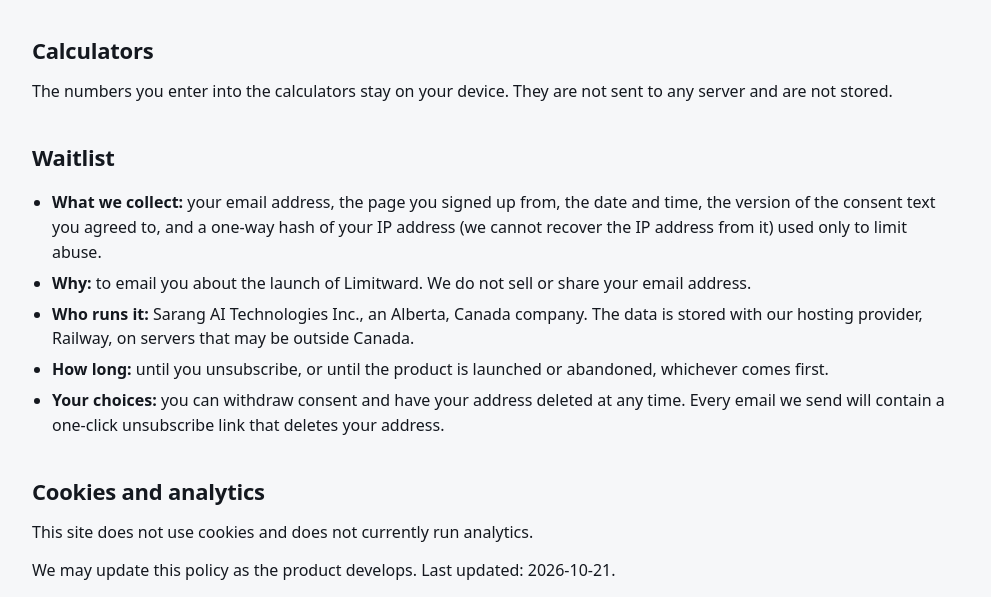
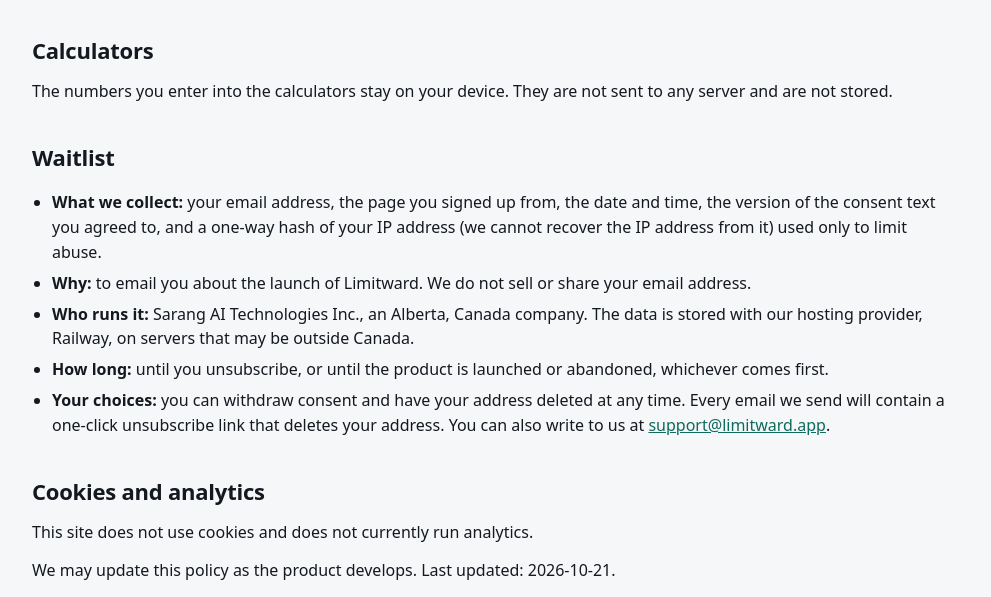
Before and after one commit to Do-You-Know-Show/limitward-site, a plain HTML site: page privacy/index.html in a window 1280 px wide. Shown: the part 203-800 px from the top of the page, without its empty margins (144-1135 px from the left). Drawn offline with Linux system fonts and the light colour scheme.

Commit message:
Privacy page: add support@limitward.app contact

```diff
--- a/privacy/index.html
+++ b/privacy/index.html
@@ -27,7 +27,7 @@
 <li><strong>Why:</strong> to email you about the launch of Limitward. We do not sell or share your email address.</li>
 <li><strong>Who runs it:</strong> Sarang AI Technologies Inc., an Alberta, Canada company. The data is stored with our hosting provider, Railway, on servers that may be outside Canada.</li>
 <li><strong>How long:</strong> until you unsubscribe, or until the product is launched or abandoned, whichever comes first.</li>
-<li><strong>Your choices:</strong> you can withdraw consent and have your address deleted at any time. Every email we send will contain a one-click unsubscribe link that deletes your address.</li>
+<li><strong>Your choices:</strong> you can withdraw consent and have your address deleted at any time. Every email we send will contain a one-click unsubscribe link that deletes your address. You can also write to us at <a href="mailto:support@limitward.app">support@limitward.app</a>.</li>
 </ul>
 <h2>Cookies and analytics</h2>
 <p>This site does not use cookies and does not currently run analytics.</p>
```
